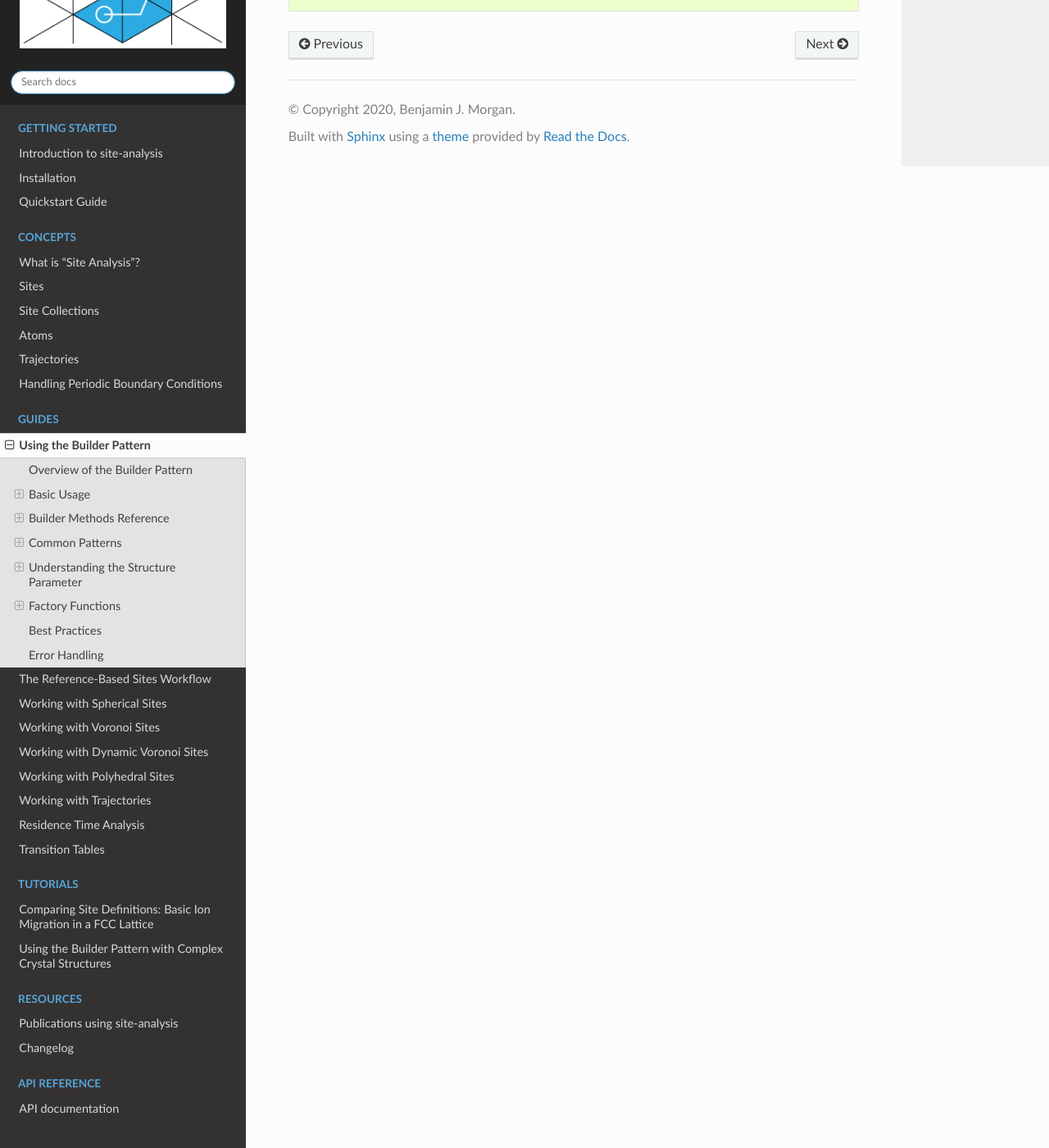
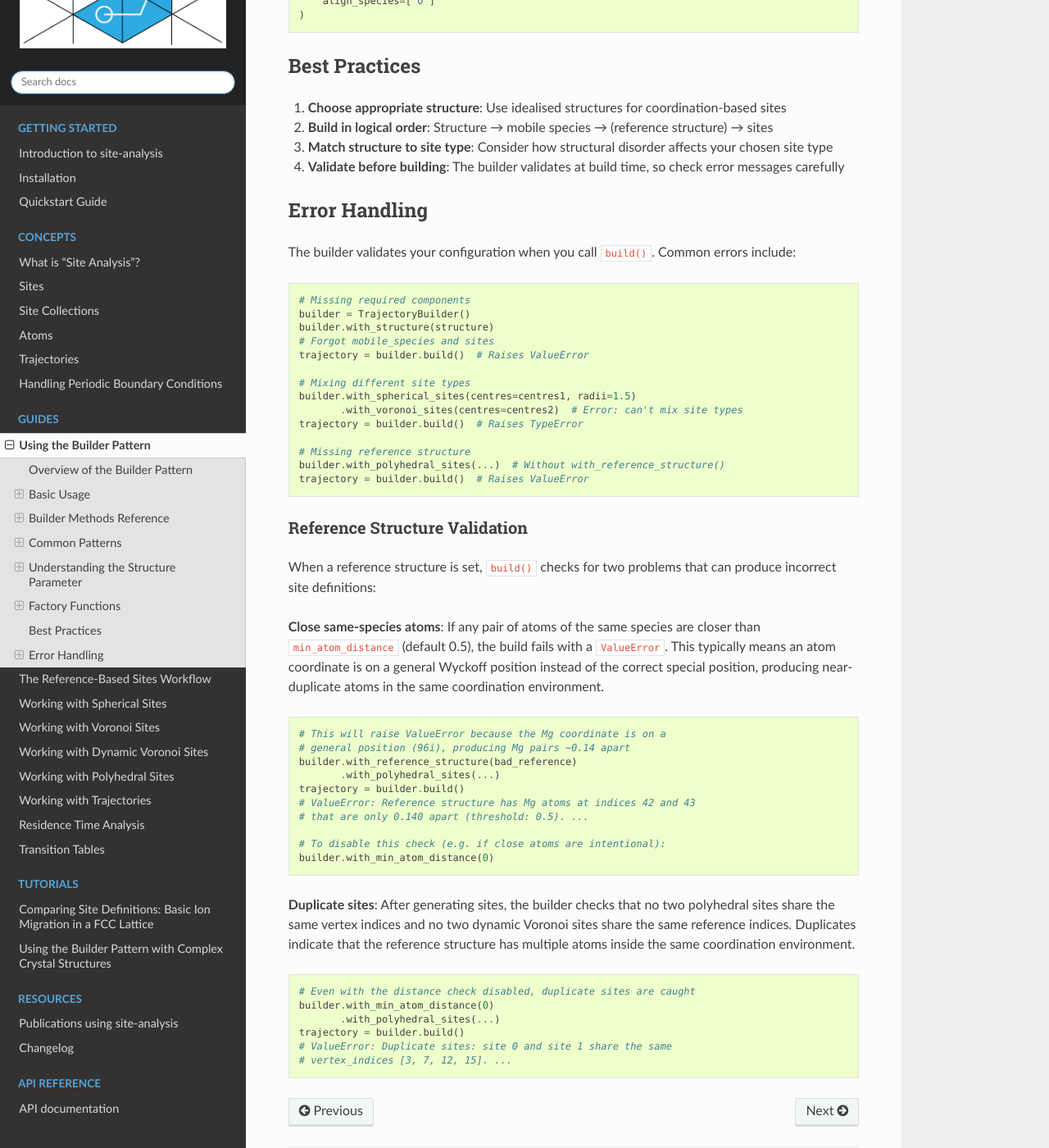
Before and after one commit to bjmorgan/site-analysis, a Sphinx documentation site: the page built from docs/source/guides/builders.md, in a window 1280 px wide and 1400 px high, scrolled down 12241 px. Shown: the whole window at 82% size. Built offline with Sphinx 7.4.7 and the Read the Docs theme 3.1.0, drawn with Linux system fonts in a browser that asks for light colours; some of the changed text lies outside the part shown.

Commit message:
Address Copilot review and document builder validation
- Fix with_min_atom_distance docstring to accurately describe when the
  check runs (whenever a reference structure is set, not only for
  polyhedral/dynamic Voronoi workflows)
- Rename `label` to `index_attr` in _validate_unique_sites to avoid
  confusion with Site.label
- Add with_min_atom_distance to the builder guide method reference
- Add Reference Structure Validation section to the builder guide
  covering close-atom and duplicate-site checks

````diff
--- a/docs/source/guides/builders.md
+++ b/docs/source/guides/builders.md
@@ -287,6 +287,25 @@
 builder.with_site_mapping(mapping_species=["O", "Ti"])
 ```
 
+#### `with_min_atom_distance(distance)`
+Sets the minimum allowed distance between same-species atoms in the reference structure.
+
+When `build()` is called with a reference structure, the builder checks that no two atoms of the same species are closer than this threshold. This catches a common mistake where an atom coordinate sits on a general Wyckoff position instead of the correct special position, which produces pairs of atoms very close together and results in duplicate coordination environments.
+
+This check runs whenever a reference structure is set, regardless of site type. Set to 0 to disable the check.
+
+**Parameters:**
+- `distance`: Minimum distance in the same units as the lattice parameters. Must be non-negative. Default is 0.5.
+
+**Examples:**
+```python
+# Tighten the threshold
+builder.with_min_atom_distance(1.0)
+
+# Disable the check entirely
+builder.with_min_atom_distance(0)
+```
+
 #### `with_existing_sites(sites)`
 Uses pre-existing site objects instead of creating new ones.
 
@@ -511,3 +530,33 @@
 builder.with_polyhedral_sites(...)  # Without with_reference_structure()
 trajectory = builder.build()  # Raises ValueError
 ```
+
+### Reference Structure Validation
+
+When a reference structure is set, `build()` checks for two problems that can produce incorrect site definitions:
+
+**Close same-species atoms**: If any pair of atoms of the same species are closer than `min_atom_distance` (default 0.5), the build fails with a `ValueError`. This typically means an atom coordinate is on a general Wyckoff position instead of the correct special position, producing near-duplicate atoms in the same coordination environment.
+
+```python
+# This will raise ValueError because the Mg coordinate is on a
+# general position (96i), producing Mg pairs ~0.14 apart
+builder.with_reference_structure(bad_reference)
+       .with_polyhedral_sites(...)
+trajectory = builder.build()
+# ValueError: Reference structure has Mg atoms at indices 42 and 43
+# that are only 0.140 apart (threshold: 0.5). ...
+
+# To disable this check (e.g. if close atoms are intentional):
+builder.with_min_atom_distance(0)
+```
+
+**Duplicate sites**: After generating sites, the builder checks that no two polyhedral sites share the same vertex indices and no two dynamic Voronoi sites share the same reference indices. Duplicates indicate that the reference structure has multiple atoms inside the same coordination environment.
+
+```python
+# Even with the distance check disabled, duplicate sites are caught
+builder.with_min_atom_distance(0)
+       .with_polyhedral_sites(...)
+trajectory = builder.build()
+# ValueError: Duplicate sites: site 0 and site 1 share the same
+# vertex_indices [3, 7, 12, 15]. ...
+```
````
Also changed, not shown: 1 other file.
